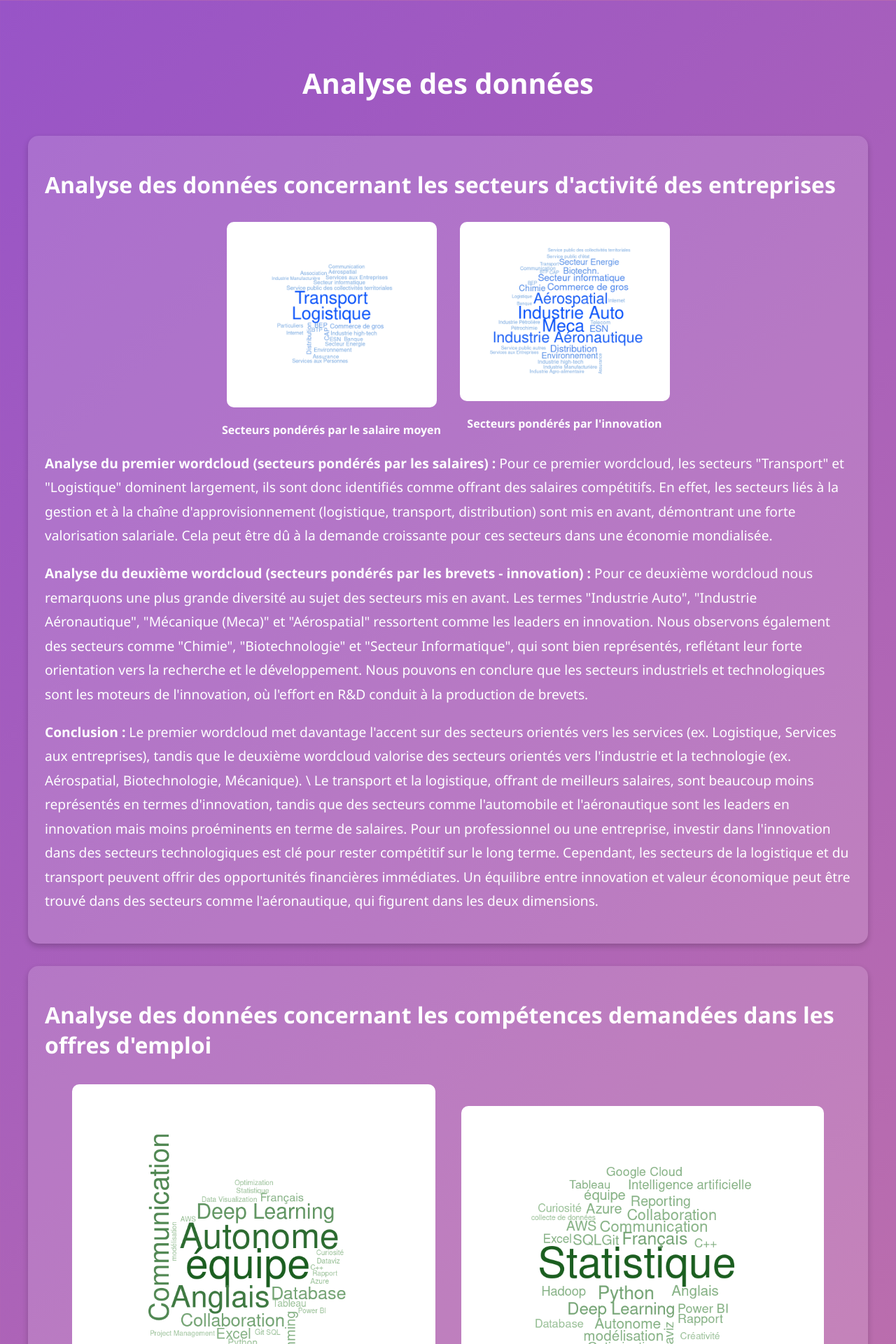
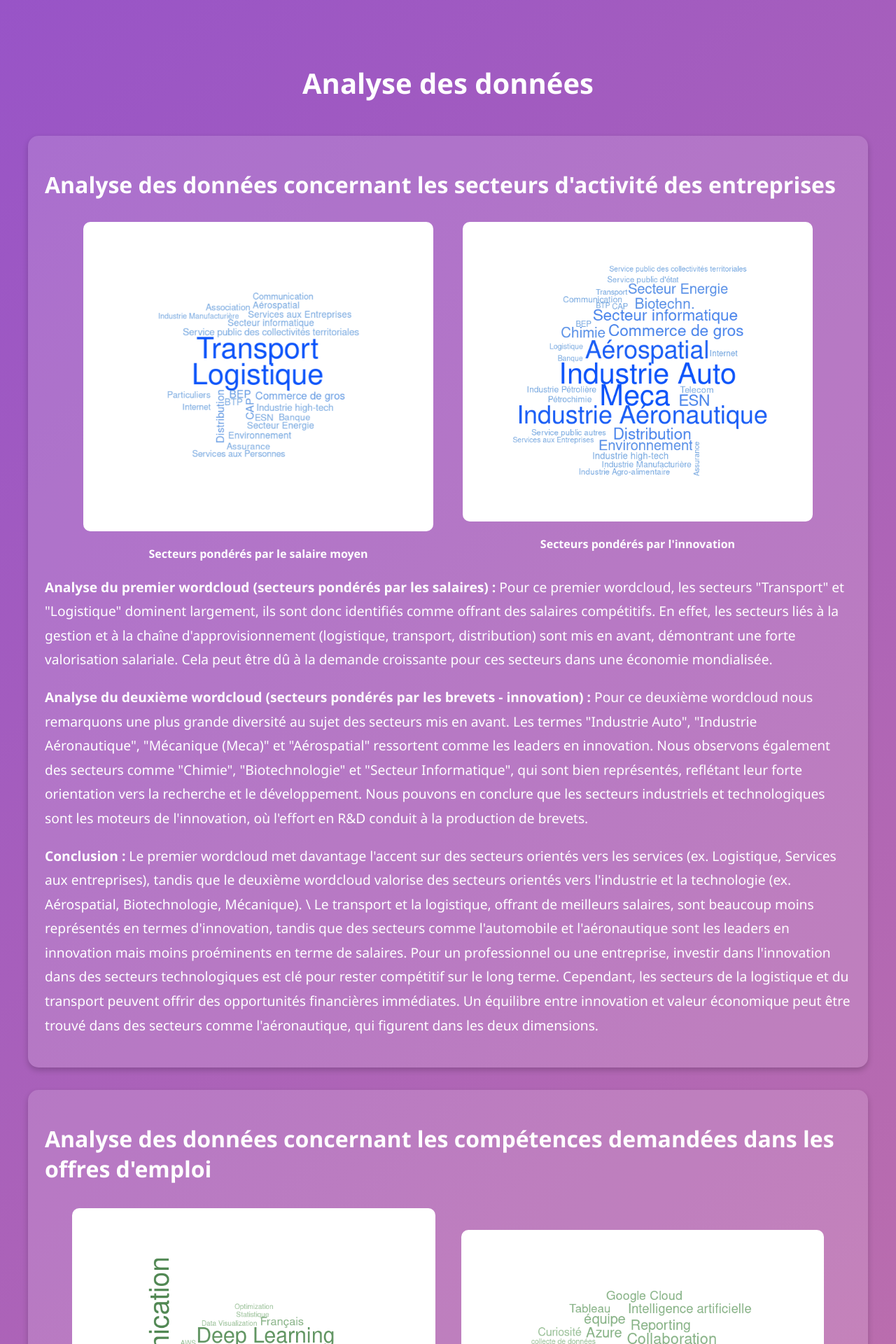
Before and after one commit to SebastienH422/ProjetR.smams, a Jekyll site: the page analyses.html, which Jekyll copies as it is, in a window 1280 px wide. Shown: the top 1920 px of the page at 70% size. Built offline with Jekyll 4.4.1, drawn with Linux system fonts in a browser that asks for light colours.

Commit message:
Update analyses.html

```diff
--- a/analyses.html
+++ b/analyses.html
@@ -96,14 +96,14 @@
             <section class="section block">
                 <h2>Analyse des données concernant les secteurs d'activité des entreprises</h2>
 
-                <div style="display: flex; justify-content: center; align-items: flex-start; gap: 1px;">
+                <div style="display: flex; justify-content: center; align-items: flex-start; gap: 10px;">
                     <div style="text-align: center;">
-                        <img src="Images/WordBleu_salaire_petit.png" alt="Secteurs pondérés par le salaire moyen" style="width: 300px; height: auto;">
+                        <img src="Images/WordBleu_salaire_petit.png" alt="Secteurs pondérés par le salaire moyen" style="width: 500px; height: auto;">
                         <br>
                         <strong>Secteurs pondérés par le salaire moyen</strong>
                     </div>
                     <div style="text-align: center;">
-                        <img src="Images/WordBleu_brevets_petit.png" alt="Secteurs pondérés par l'innovation" style="width: 300px; height: auto;">
+                        <img src="Images/WordBleu_brevets_petit.png" alt="Secteurs pondérés par l'innovation" style="width: 500px; height: auto;">
                         <br>
                         <strong>Secteurs pondérés par l'innovation</strong>
                     </div>
```
